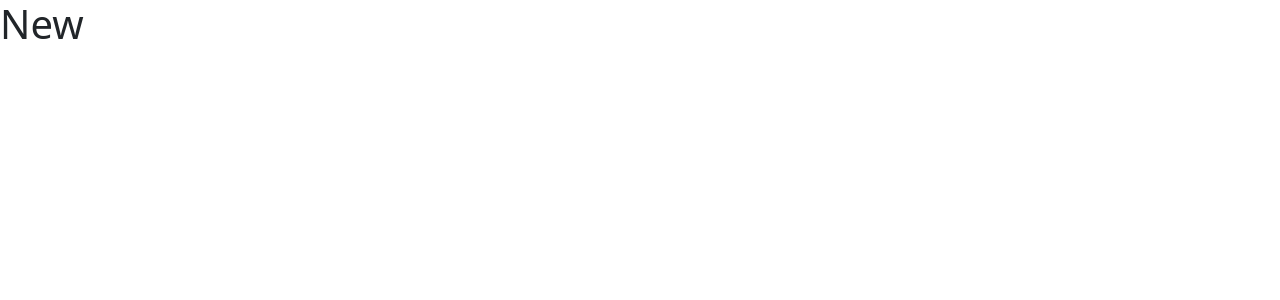
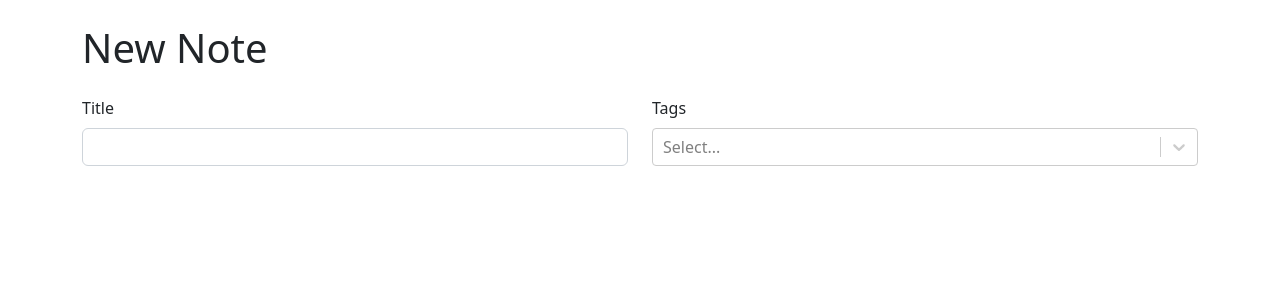
Before and after one commit to robwatsongtr/ts-react-note-taking-app, a React (Vite) app: page /new in a window 1280 px wide. Shown: the top 300 px of the page. Built offline with nearby package versions, Linux system fonts and the light colour scheme.

Commit message:
added more routes, began NewNote and NoteForm components

```diff
--- a/package.json
+++ b/package.json
@@ -14,7 +14,8 @@
     "react": "^18.2.0",
     "react-bootstrap": "^2.7.4",
     "react-dom": "^18.2.0",
-    "react-router-dom": "^6.11.1"
+    "react-router-dom": "^6.11.1",
+    "react-select": "^5.7.3"
   },
   "devDependencies": {
     "@types/react": "^18.0.28",
--- a/src/App.tsx
+++ b/src/App.tsx
@@ -1,13 +1,21 @@
 import "bootstrap/dist/css/bootstrap.min.css"
+import { Container } from "react-bootstrap"
 import { Routes, Route, Navigate } from "react-router-dom"
+import { NewNote } from "./NewNote"
 
-function App() {
+const App = () => {
   return (
-    <Routes>
-      <Route path="/" element={<h1>Hi</h1>} />
-      <Route path="/new" element={<h1>New</h1>} />
-      <Route path="*" element={<Navigate to="/" />} />
-    </Routes>
+    <Container className="my-4">
+      <Routes>
+        <Route path="/" element={<h1>Hi</h1>} />
+        <Route path="/new" element={<NewNote />} />
+        <Route path="/:id">
+          <Route index element={<h1>Show</h1>} />
+          <Route path="edit" element={<h1>Edit</h1>} />
+        </Route>
+        <Route path="*" element={<Navigate to="/" />} />
+      </Routes>
+  </Container>
   )
 }
 
--- /dev/null
+++ b/src/NewNote.tsx
@@ -0,0 +1,10 @@
+import { NoteForm } from "./NoteForm"
+
+export const NewNote = () => {
+  return (
+    <>
+      <h1 className="mb-4">New Note</h1>
+      <NoteForm />
+    </>
+  )
+}
--- /dev/null
+++ b/src/NoteForm.tsx
@@ -0,0 +1,25 @@
+import { Col, Form, Row, Stack } from "react-bootstrap"
+import CreatableReactSelect from "react-select/creatable"
+
+export const NoteForm = () => {
+  return (
+    <Form>
+      <Stack gap={4}>
+        <Row>
+          <Col>
+            <Form.Group controlId="title">
+              <Form.Label>Title</Form.Label>
+              <Form.Control required />
+            </Form.Group>
+          </Col>
+          <Col>
+            <Form.Group controlId="Tags">
+              <Form.Label>Tags</Form.Label>
+              <CreatableReactSelect isMulti />
+            </Form.Group>
+          </Col>
+        </Row>
+      </Stack>
+    </Form>
+  )
+}
```
Also changed, not shown: 1 other file (tests, documents, lock files or other folders).
